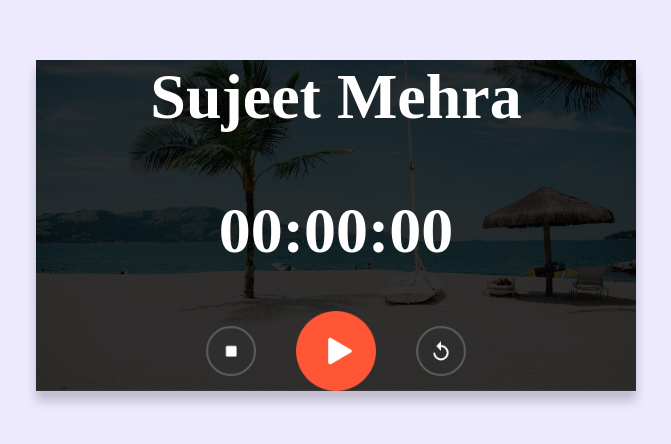
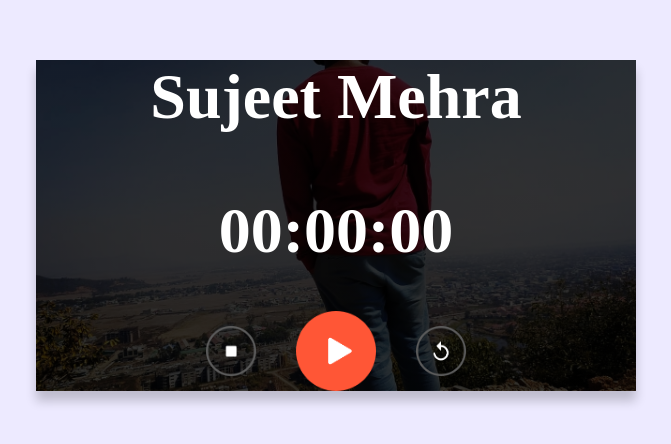
Before and after one commit to sujeetmehra18d98/stopwatch, a plain HTML site: page index.html in a window 1280 px wide. Shown: the part 140-584 px from the top of the page, without its empty margins (304-975 px from the left). Drawn offline with Linux system fonts and the light colour scheme.

Commit message:
Update style.css

```diff
--- a/style.css
+++ b/style.css
@@ -4,7 +4,7 @@ body{
 .stopwatch{
     width: 90%;
     max-width: 600px;
-    background-image: linear-gradient(rgba(0,0,0,0.8), rgba(0,0,0,0.8)),url(images/background.png);
+    background-image: linear-gradient(rgba(0,0,0,0.8), rgba(0,0,0,0.8)),url(images/wal.jpeg);
     background-size: cover;
     background-position: center;
     text-align: center;https://github.com/sujeetmehra18d98/stopwatch-using-js.github.io/edit/master/style.css
```
